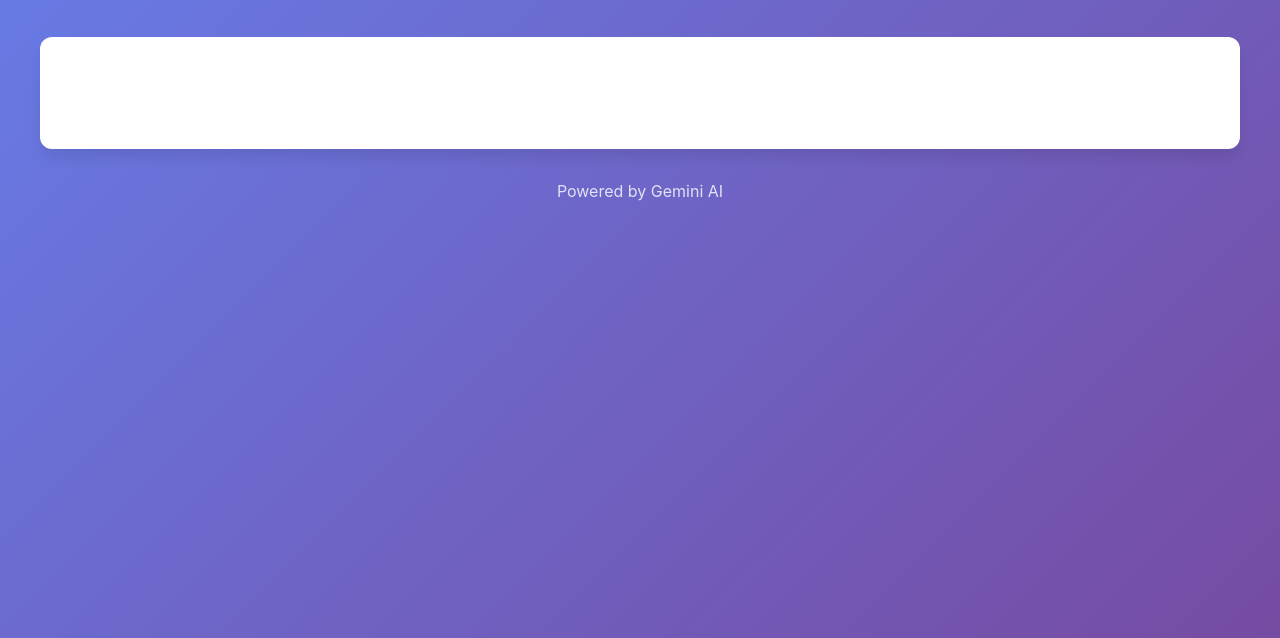
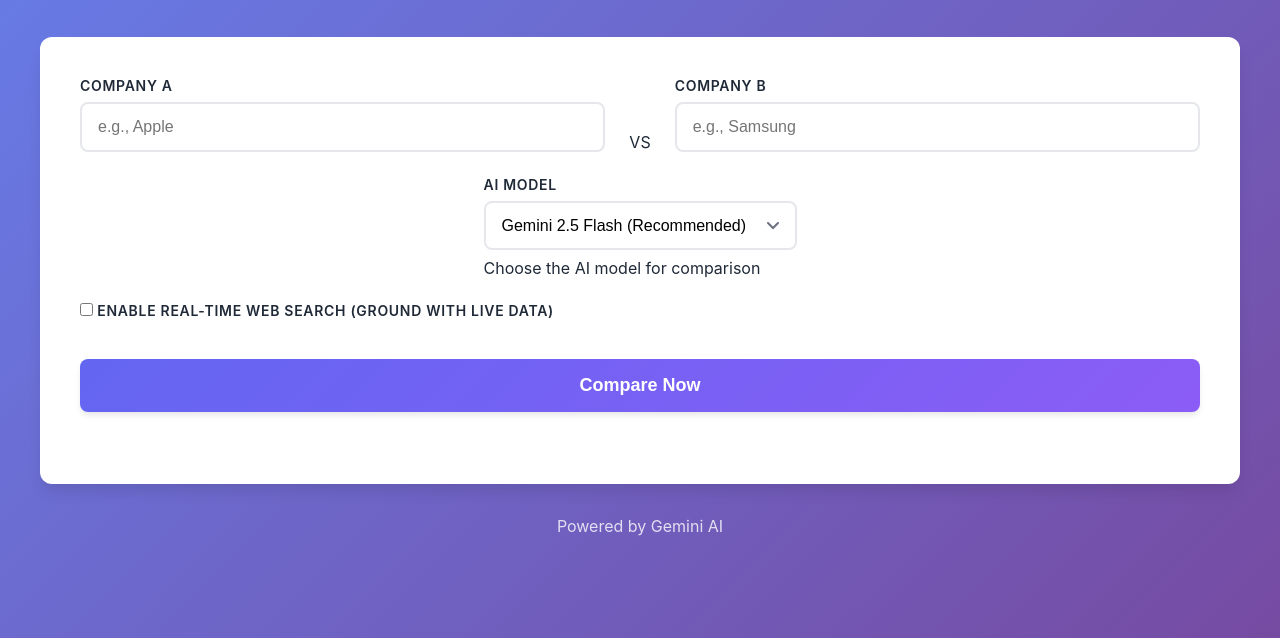
Before and after one commit to rasalabh/simple-competitor-analysis-web-app, a plain HTML site: page frontend/index.html in a window 1280 px wide. Shown: the part 162-800 px from the top of the page. Drawn offline with Linux system fonts and the light colour scheme.

Commit message:
corrections to index html file

```diff
--- a/frontend/index.html
+++ b/frontend/index.html
@@ -17,6 +17,42 @@
 
         <main class="main-content">
             <div class="input-section">
+                <div class="input-group">
+                    <label for="companyA">Company A</label>
+                    <input type="text" id="companyA" placeholder="e.g., Apple" autocomplete="off">
+                </div>
+
+                <div class="vs-badge">VS</div>
+
+                <div class="input-group">
+                    <label for="companyB">Company B</label>
+                    <input type="text" id="companyB" placeholder="e.g., Samsung" autocomplete="off">
+                </div>
+
+                <div class="input-group model-selector-group">
+                    <label for="modelSelect">AI Model</label>
+                    <select id="modelSelect" class="model-select">
+                        <option value="gemini-2.5-flash">Gemini 2.5 Flash (Recommended)</option>
+                        <option value="gemini-2.5-pro">Gemini 2.5 Pro</option>
+                        <option value="gemini-2.5-flash-lite">Gemini 2.5 Flash-Lite</option>
+                        <option value="gemini-2.0-flash">Gemini 2.0 Flash</option>
+                        <option value="gemini-2.0-flash-lite">Gemini 2.0 Flash-Lite</option>
+                    </select>
+                    <span class="model-info">Choose the AI model for comparison</span>
+                </div>
+
+                <div class="input-group checkbox-group">
+                    <label class="checkbox-label">
+                        <input type="checkbox" id="webSearchCheckbox" class="web-search-checkbox">
+                        Enable Real-time Web Search (Ground with live data)
+                    </label>
+                </div>
+
+                <button id="compareBtn" class="compare-btn">
+                    Compare Now
+                </button>
+            </div>
+
             <!-- Loading Spinner -->
             <div id="loadingSpinner" class="spinner-container" style="display: none;">
                 <div class="spinner"></div>
@@ -30,7 +66,6 @@
             <div id="resultsSection" class="results-section" style="display: none;">
                 <h2 class="results-title">Comparison Results</h2>
 
-                    <!-- ADD THIS DOWNLOAD BUTTON -->
                 <div class="download-section">
                     <button id="downloadPdfBtn" class="download-pdf-btn">
                         <svg width="20" height="20" viewBox="0 0 24 24" fill="none" stroke="currentColor"
```
Lines whose indentation alone changed are shown as unchanged.
